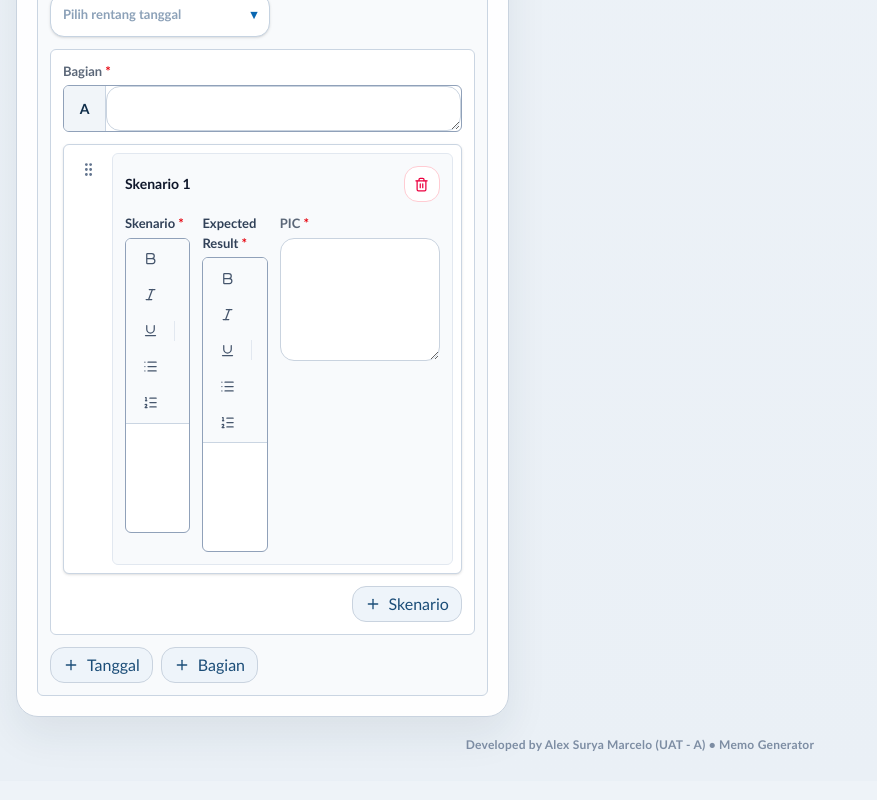
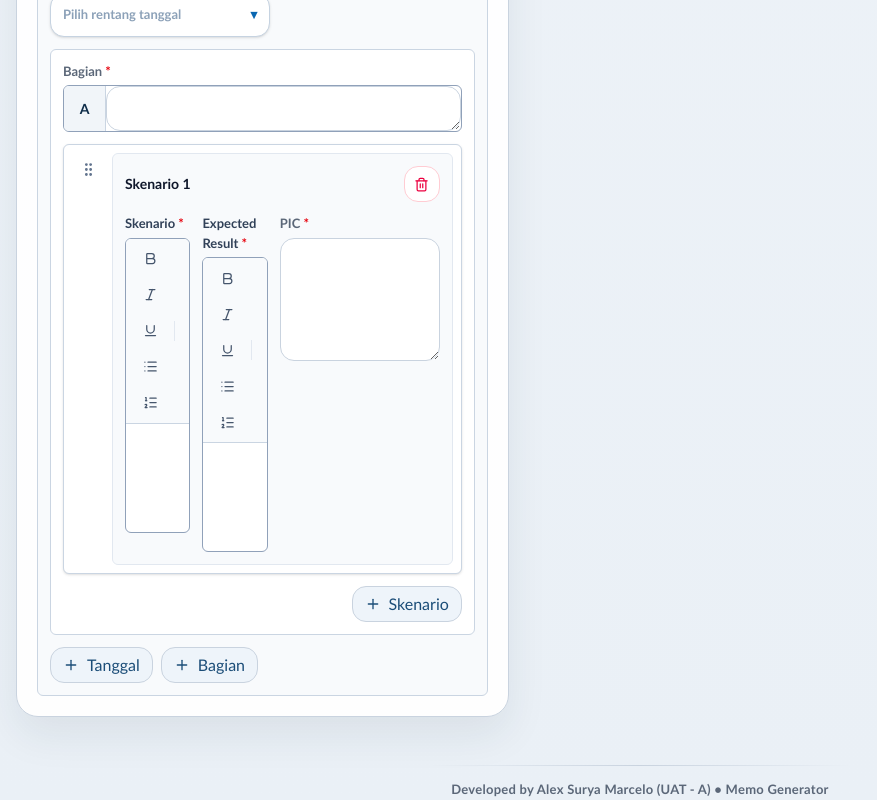
Before and after one commit to UAT-A-BAS/generate-memo, a Next.js app: page / in a window 1280 px wide. Shown: the part 3328-4128 px from the top of the page, without its empty margins (0-877 px from the left). Built offline with nearby package versions, Linux system fonts and the light colour scheme.

Commit message:
Match memo review drawer and credit footer

```diff
--- a/src/features/memo-builder/MemoBuilderApp.tsx
+++ b/src/features/memo-builder/MemoBuilderApp.tsx
@@ -541,7 +541,7 @@ function ReviewCommentsPopup({
       {open ? (
         <section
           id="review-comments-popup"
-          className="fixed bottom-[78px] right-[18px] z-50 grid max-h-[min(620px,calc(100dvh-110px))] w-[min(390px,calc(100vw-36px))] grid-rows-[auto_auto_minmax(0,1fr)] gap-2.5 overflow-hidden rounded-lg border border-[#b9c9dc]/95 bg-white/95 p-3 shadow-[0_18px_42px_rgba(31,45,61,0.18)] backdrop-blur"
+          className="fixed bottom-[78px] right-[18px] z-50 grid max-h-[min(620px,calc(100dvh-110px))] w-[min(560px,calc(100vw-36px))] grid-rows-[auto_auto_minmax(0,1fr)] gap-2.5 overflow-hidden rounded-lg border border-[#b9c9dc]/95 bg-white/95 p-3 shadow-[0_18px_42px_rgba(31,45,61,0.18)] backdrop-blur"
           aria-labelledby="review-comments-title"
         >
           <div className="flex items-center justify-between gap-2">
@@ -2362,7 +2362,7 @@ export function MemoBuilderApp() {
           </div>
         </aside>
       </div>
-      <footer className="px-4 pb-7 pt-1 text-center text-xs font-semibold tracking-[0.02em] text-slate-500/80">
+      <footer className="mx-auto mt-4 w-full px-4 pt-4 text-center text-[13px] font-extrabold tracking-[0.02em] text-[#5b6778] before:mx-auto before:mb-3.5 before:block before:h-px before:w-[min(420px,72%)] before:bg-gradient-to-r before:from-transparent before:via-[#c9d3df] before:to-transparent before:content-['']">
         Developed by Alex Surya Marcelo (UAT - A) &bull; Memo Generator
       </footer>
       <ReviewCommentsPopup
```
